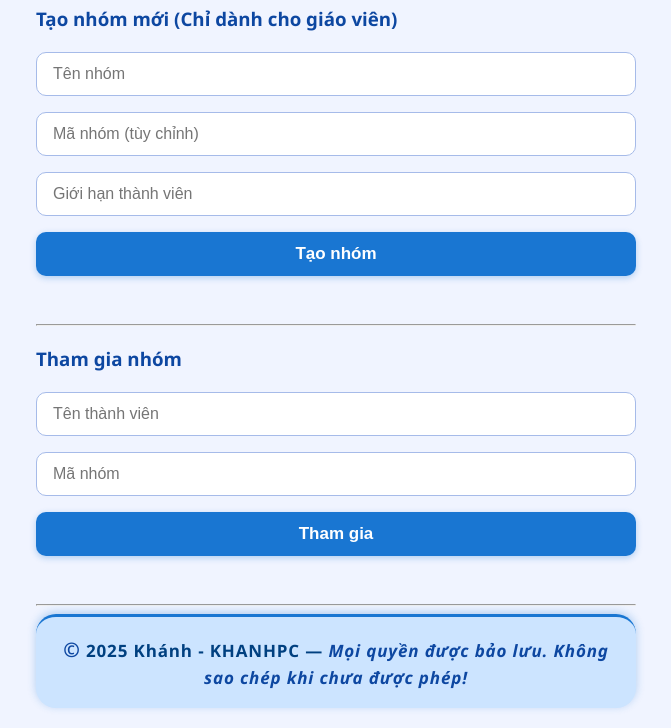
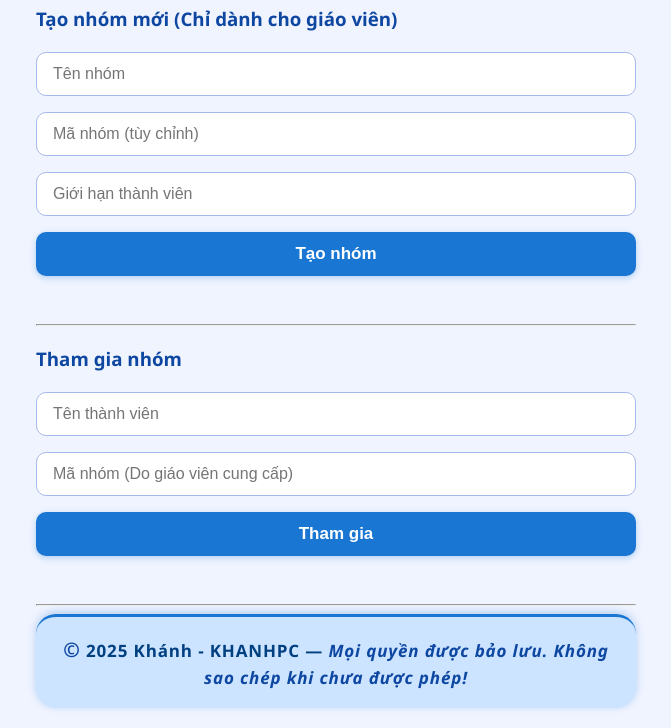
Before and after one commit to HoangQuocKhanh0504/group-file-share-KHANHPC, a website: page public/index.html in a window 1280 px wide. Shown: the part 88-816 px from the top of the page, without its empty margins (304-975 px from the left). Drawn offline with nearby package versions, Linux system fonts and the light colour scheme; no server answers.

Commit message:
Update index.html

```diff
--- a/public/index.html
+++ b/public/index.html
@@ -138,7 +138,7 @@
   <div id="join-group-div">
     <h3>Tham gia nhóm</h3>
     <input id="member-name" placeholder="Tên thành viên" autocomplete="off"/>
-    <input id="join-group-code" placeholder="Mã nhóm" autocomplete="off"/>
+    <input id="join-group-code" placeholder="Mã nhóm (Do giáo viên cung cấp)" autocomplete="off"/>
     <button id="join-group-btn">Tham gia</button>
     <div id="join-group-msg"></div>
   </div>
```
